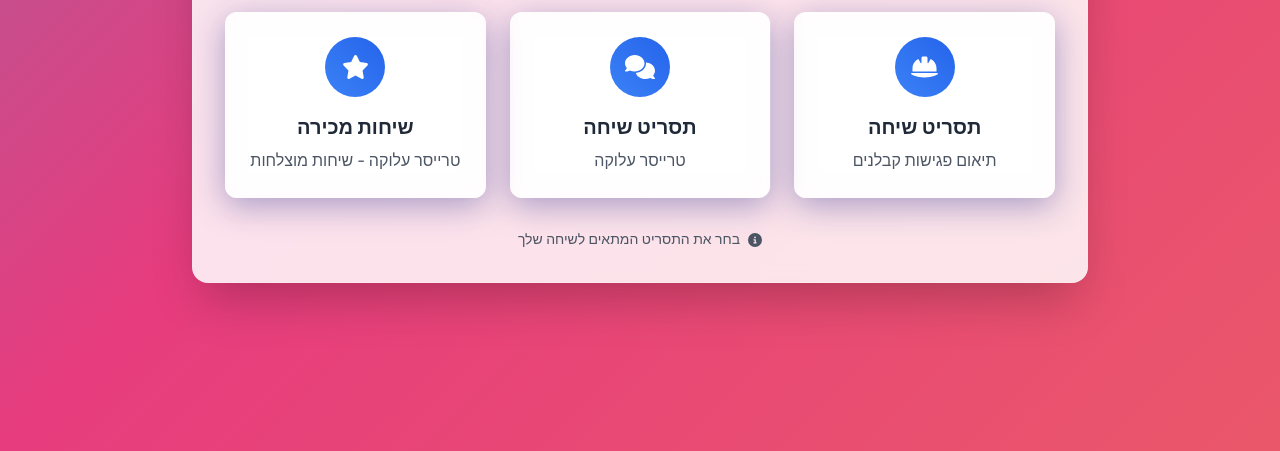
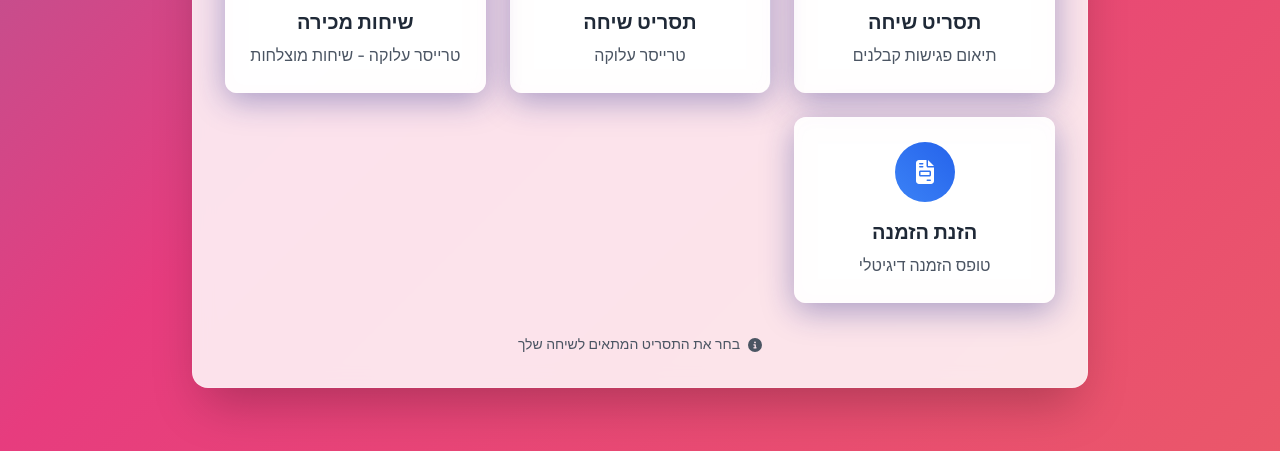
Before and after one commit to naorbarzion/tz, a plain HTML site: page menu.html in a window 1280 px wide. Shown: the part 349-800 px from the top of the page. Drawn offline with nearby package versions, Linux system fonts and the light colour scheme.

Commit message:
Update menu.html

```diff
--- a/menu.html
+++ b/menu.html
@@ -118,6 +118,15 @@
                    <h3 class="text-xl font-semibold text-gray-800 mb-2">שיחות מכירה</h3>
                    <p class="text-gray-600">טרייסר עלוקה - שיחות מוצלחות</p>
                </a>
+
+               <!-- הזנת הזמנה -->
+               <a href="order-form.html" class="menu-item glass rounded-xl p-6 text-center">
+                   <div class="icon-container mx-auto">
+                       <i class="fas fa-file-invoice text-2xl text-white"></i>
+                   </div>
+                   <h3 class="text-xl font-semibold text-gray-800 mb-2">הזנת הזמנה</h3>
+                   <p class="text-gray-600">טופס הזמנה דיגיטלי</p>
+               </a>
            </div>
 
            <!-- Footer -->
```
